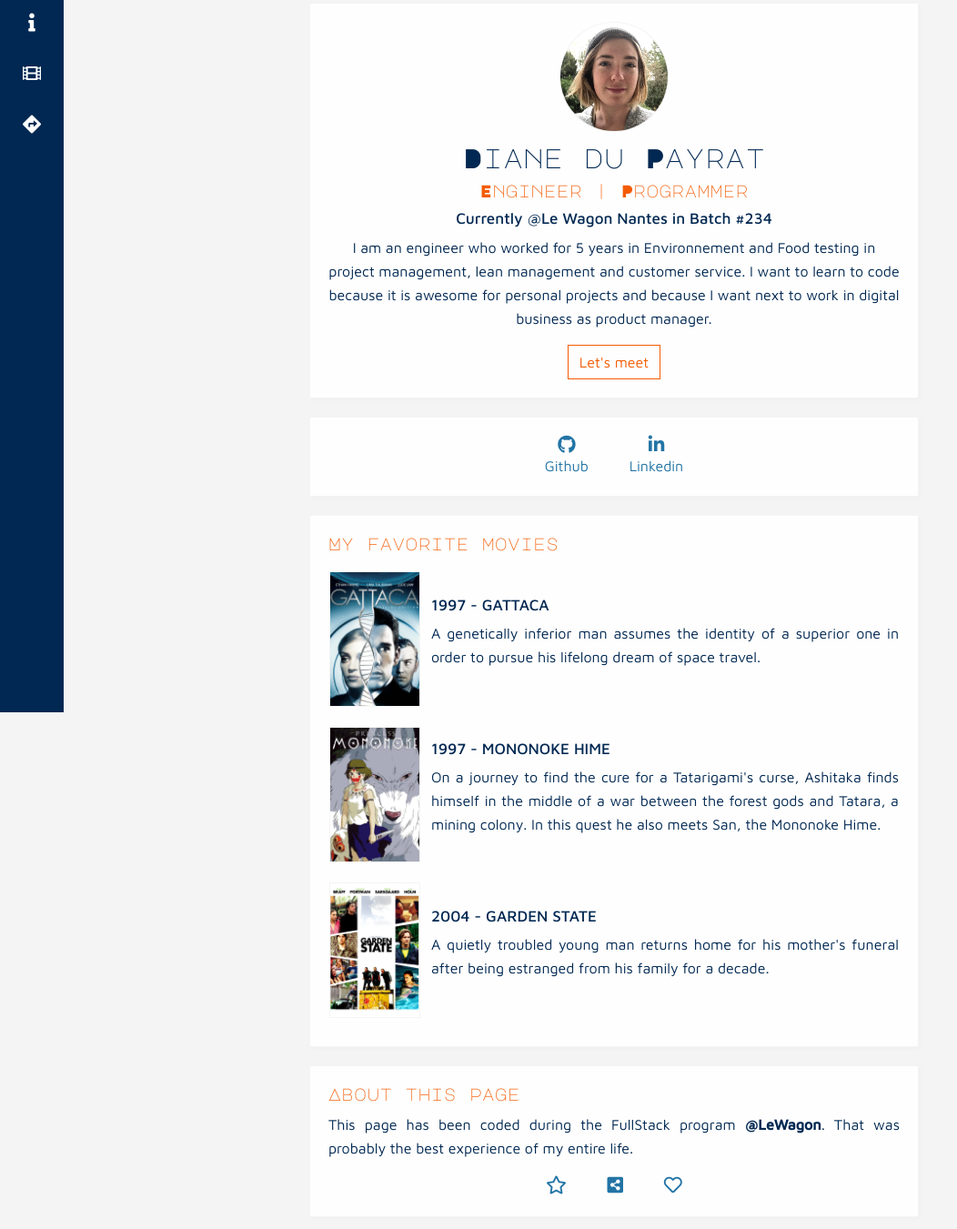
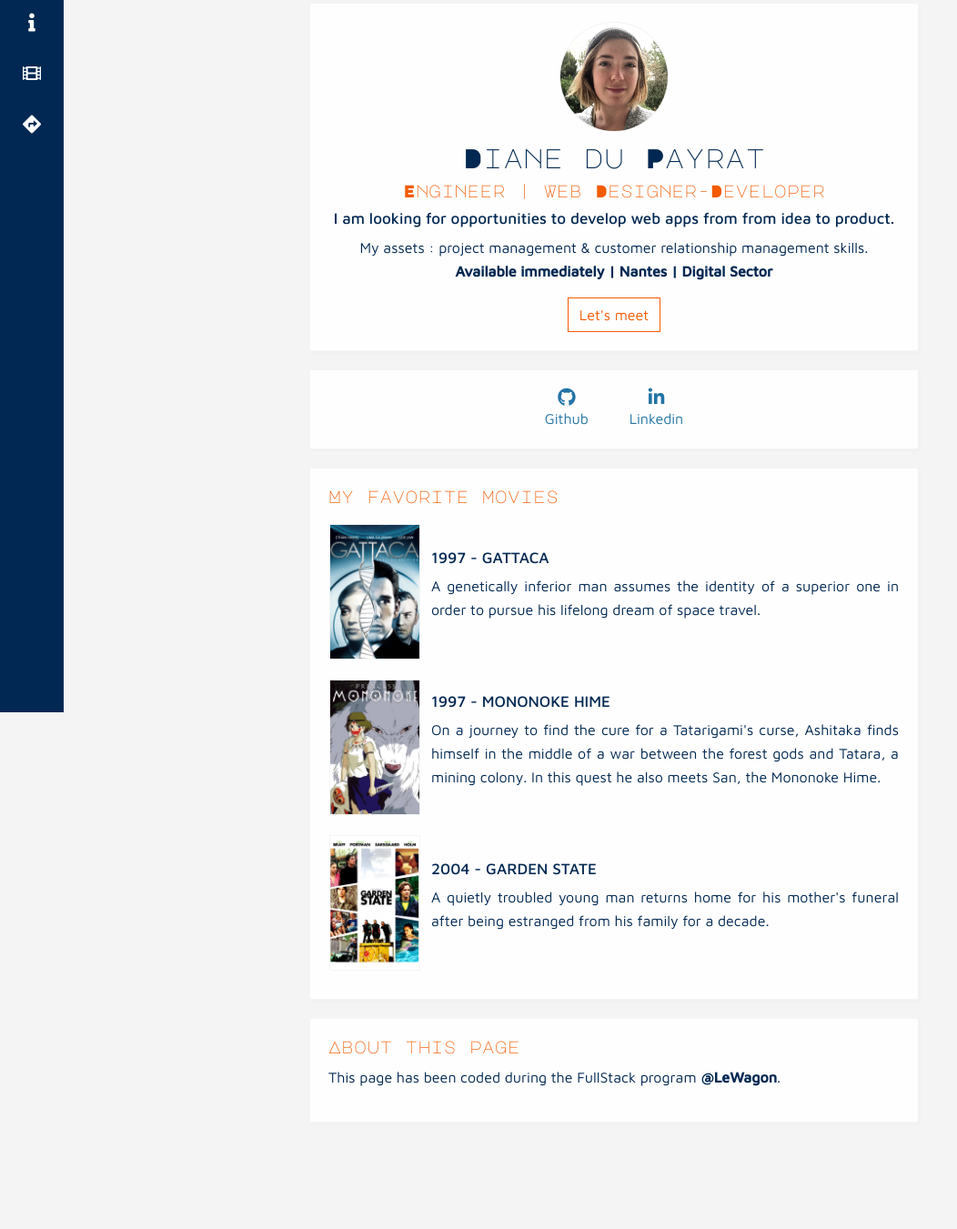
Before and after one commit to dianedup/profile, a plain HTML site: page index.html in a window 1280 px wide. Shown: the part 17-1368 px from the top of the page at 91% size, without its empty margins (0-1052 px from the left). After the commit the page ends 1271 px from the top, so only its background shows below. Drawn offline with nearby package versions, Linux system fonts and the light colour scheme.

Commit message:
update availability and job search

```diff
--- a/index.html
+++ b/index.html
@@ -1,6 +1,6 @@
 <html>
   <head>
-    <title>Basic infos</title>
+    <title>Diane du Payrat</title>
     <meta name="description" content="Diane's profile">
     <meta charset="utf-8">
     <link rel="stylesheet" href="https://use.fontawesome.com/releases/v5.7.2/css/all.css" integrity="sha384-fnmOCqbTlWIlj8LyTjo7mOUStjsKC4pOpQbqyi7RrhN7udi9RwhKkMHpvLbHG9Sr" crossorigin="anonymous">
@@ -22,9 +22,10 @@
         <div class="profile-card" id="header">
           <img src="images/profile_pic_Diane.png" alt="Diane" width=120px class="img-circle">
           <h1>Diane du Payrat</h1>
-          <h2>Engineer | Programmer</h2>
-          <h3>Currently @Le Wagon Nantes in Batch #234</h3>
-          <p>I am an engineer who worked for 5 years in Environnement and Food testing in project management, lean management and customer service. I want to learn to code because it is awesome for personal projects and because I want next to work in digital business as product manager.</p>
+          <h2>Engineer | Web Designer-Developer</h2>
+          <h3>I am looking for opportunities to develop web apps from from idea to product.</h3>
+          <p> My assets : project management & customer relationship management skills. <br>
+            <strong>Available immediately | Nantes | Digital Sector</strong></p>
           <a href="#"><button type="button" class="btn btn-outline-warning">Let's meet</button></a>
         </div>
         <div class="profile-card">
@@ -64,12 +65,12 @@
         </div>
         <div class="profile-card" id="footer">
           <h2>About this page</h2>
-          <p>This page has been coded during the FullStack program <strong>@LeWagon</strong>. That was probably the best experience of my entire life.</p>
-          <ul class="list-inline">
+          <p>This page has been coded during the FullStack program <strong>@LeWagon</strong>.</p>
+<!--           <ul class="list-inline">
             <li><a href="#"><i class="far fa-star"></i></a></li>
             <li><a href="#"><i class="fas fa-share-alt-square"></i></a></li>
             <li><a href="#"><i class="far fa-heart"></i></a></li>
-          </ul>
+          </ul> -->
         </div>
       </div>
     </div>
```
